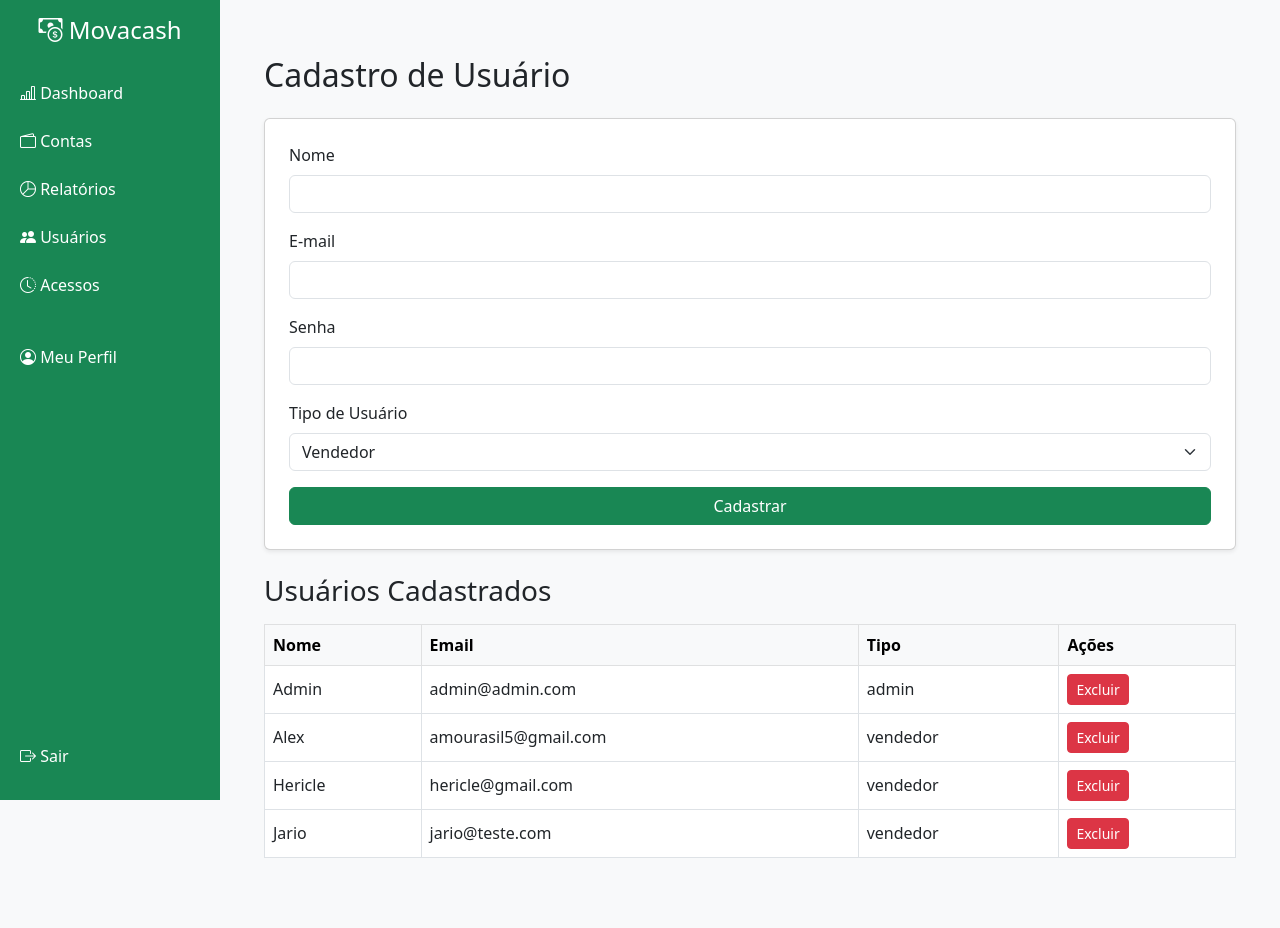
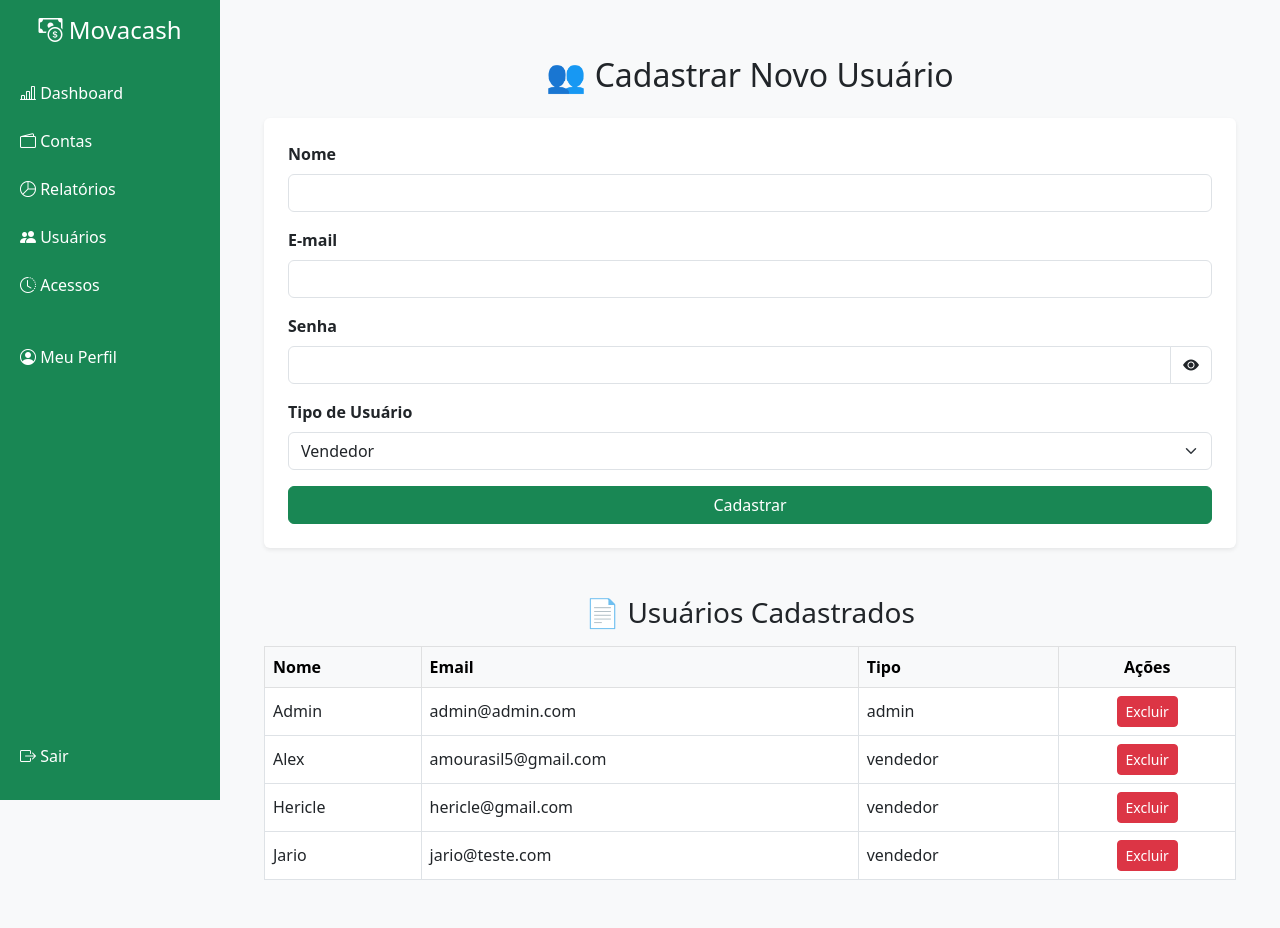
Before and after one commit to AlexMoura2002/MovaCash-Phyton, a Flask app: page /cadastrar-usuario in a window 1280 px wide. Before the commit the page ends 858 px from the top, so only its background shows below. Run offline with Flask 3, Linux system fonts and the light colour scheme; a user stored in the database is signed in; data comes from the database, SQL or seed files in the repository; both versions use the stored data as it was after the commit.

Commit message:
Botao de ocultar e mostrar senha

```diff
--- a/app/templates/cadastrar_usuario.html
+++ b/app/templates/cadastrar_usuario.html
@@ -4,36 +4,42 @@
 
 {% block content %}
 <div class="container mt-4">
-    <h2 class="mb-4">Cadastro de Usuário</h2>
 
-    <form method="POST" class="card p-4 shadow-sm mb-4">
+    <h2 class="mb-4 text-center text-dark">👥 Cadastrar Novo Usuário</h2>
+
+    <form method="POST" class="card p-4 shadow-sm mb-5 border-0">
         <div class="mb-3">
-            <label for="nome" class="form-label">Nome</label>
+            <label for="nome" class="form-label fw-bold">Nome</label>
             <input type="text" class="form-control" id="nome" name="nome" required>
         </div>
 
         <div class="mb-3">
-            <label for="email" class="form-label">E-mail</label>
+            <label for="email" class="form-label fw-bold">E-mail</label>
             <input type="email" class="form-control" id="email" name="email" required>
         </div>
 
         <div class="mb-3">
-            <label for="senha" class="form-label">Senha</label>
-            <input type="password" class="form-control" id="senha" name="senha" required>
+            <label for="senha" class="form-label fw-bold">Senha</label>
+            <div class="input-group">
+                <input type="password" class="form-control" id="senha" name="senha" required>
+                <span class="input-group-text bg-white">
+                    <i class="bi bi-eye-fill password-toggle" onclick="togglePassword()" style="cursor:pointer;"></i>
+                </span>
+            </div>
         </div>
 
         <div class="mb-3">
-            <label for="tipo" class="form-label">Tipo de Usuário</label>
+            <label for="tipo" class="form-label fw-bold">Tipo de Usuário</label>
             <select class="form-select" id="tipo" name="tipo" required>
                 <option value="vendedor">Vendedor</option>
                 <option value="admin">Administrador</option>
             </select>
         </div>
 
-        <button type="submit" class="btn btn-success px-4">Cadastrar</button>
+        <button type="submit" class="btn btn-success w-100">Cadastrar</button>
     </form>
 
-    <h3 class="mb-3">Usuários Cadastrados</h3>
+    <h3 class="mb-3 text-center text-dark">📄 Usuários Cadastrados</h3>
 
     {% if usuarios %}
     <div class="table-responsive">
@@ -43,7 +49,7 @@
                     <th>Nome</th>
                     <th>Email</th>
                     <th>Tipo</th>
-                    <th>Ações</th>
+                    <th class="text-center">Ações</th>
                 </tr>
             </thead>
             <tbody>
@@ -52,7 +58,7 @@
                     <td>{{ usuario.nome }}</td>
                     <td>{{ usuario.email }}</td>
                     <td>{{ usuario.tipo }}</td>
-                    <td>
+                    <td class="text-center">
                         <form action="{{ url_for('main.deletar_usuario', id=usuario.id) }}" method="post" class="d-inline" onsubmit="return confirm('Deseja realmente excluir este usuário?');">
                             <button type="submit" class="btn btn-danger btn-sm">Excluir</button>
                         </form>
@@ -63,7 +69,24 @@
         </table>
     </div>
     {% else %}
-    <p class="text-muted">Nenhum usuário cadastrado ainda.</p>
+    <p class="text-muted text-center">Nenhum usuário cadastrado ainda.</p>
     {% endif %}
 </div>
+
+<script>
+    function togglePassword() {
+        const senhaInput = document.getElementById("senha");
+        const icon = document.querySelector(".password-toggle");
+        if (senhaInput.type === "password") {
+            senhaInput.type = "text";
+            icon.classList.remove("bi-eye-fill");
+            icon.classList.add("bi-eye-slash-fill");
+        } else {
+            senhaInput.type = "password";
+            icon.classList.remove("bi-eye-slash-fill");
+            icon.classList.add("bi-eye-fill");
+        }
+    }
+</script>
+
 {% endblock %}
```
Also changed, not shown: app/templates/editar_conta.html (+14 -9 lines), app/templates/login.html (+23 -1 lines), instance/movacash.db.
